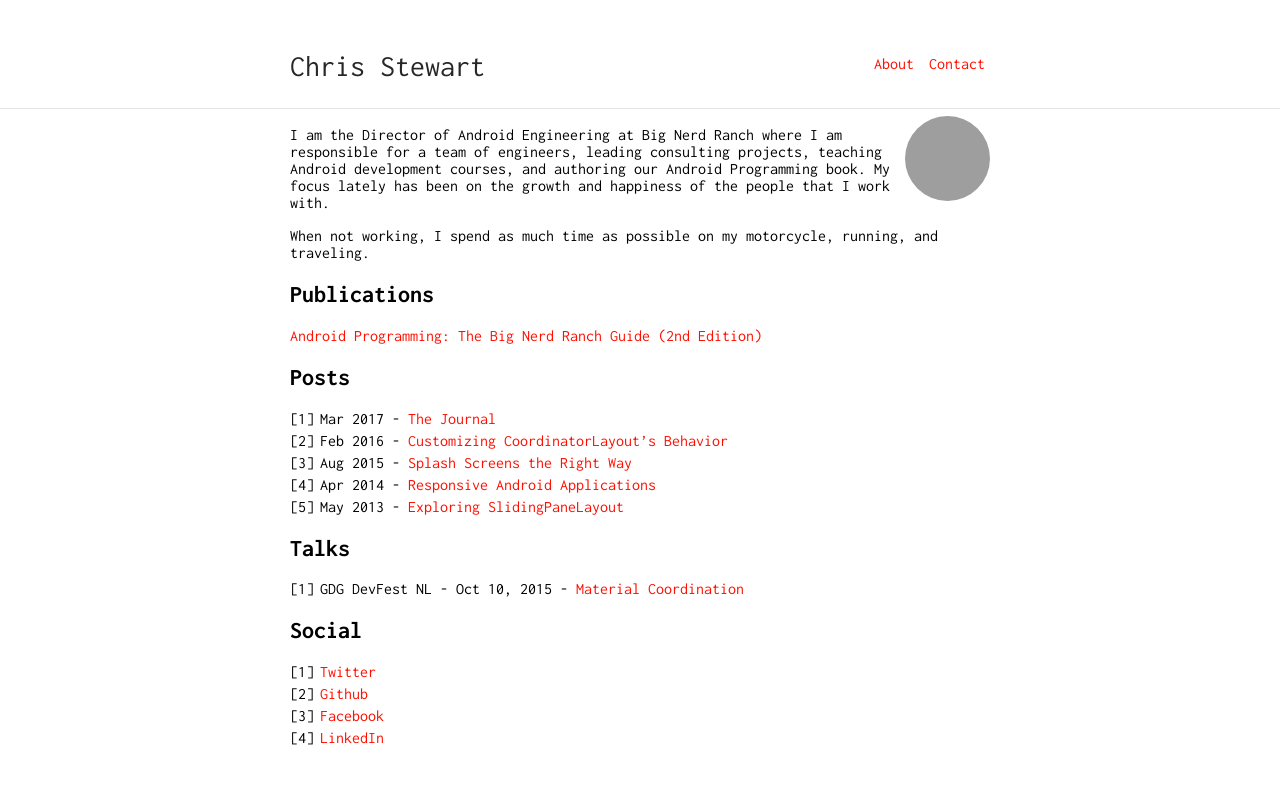
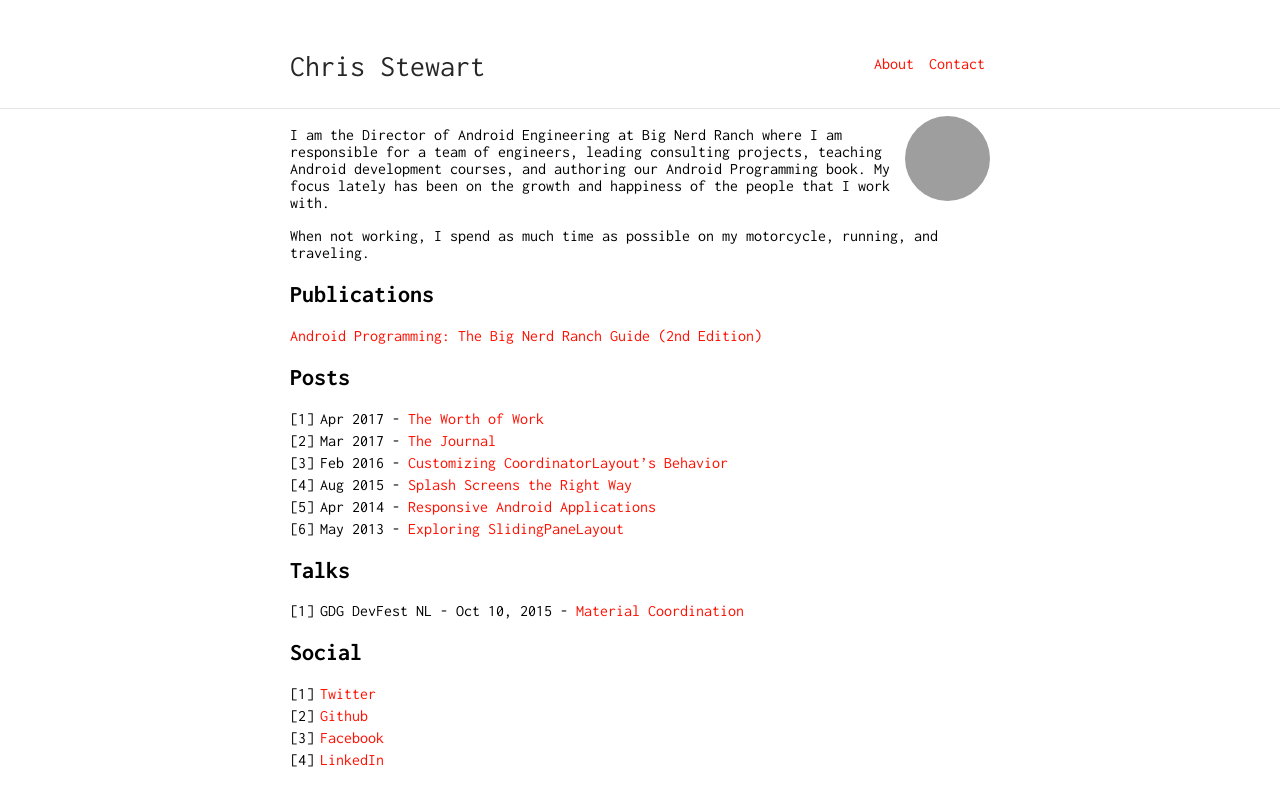
Before and after one commit to cstew/cstew.github.io, a Jekyll site: the page built from index.md, in a window 1280 px wide. Shown: the top 806 px of the page. Built offline with Jekyll 4.4.1, drawn with Linux system fonts in a browser that asks for light colours; grey boxes are pictures that could not be loaded.

Commit message:
Added The Worth of Work

```diff
--- a/index.md
+++ b/index.md
@@ -13,12 +13,12 @@
 [Android Programming: The Big Nerd Ranch Guide (2nd Edition)](https://amzn.com/0134171454)
 
 ## Posts
-
-1. Mar 2017 - [The Journal](https://medium.com/@cstew/the-journal-98b635e2386c#.ispknpbqn)
-2. Feb 2016 - [Customizing CoordinatorLayout's Behavior](https://www.bignerdranch.com/blog/customizing-coordinatorlayouts-behavior/)
-3. Aug 2015 - [Splash Screens the Right Way](https://www.bignerdranch.com/blog/splash-screens-the-right-way/)
-4. Apr 2014 - [Responsive Android Applications](https://www.objc.io/issues/11-android/responsive-android-applications/)
-5. May 2013 - [Exploring SlidingPaneLayout](https://www.bignerdranch.com/blog/exploring-slidingpanelayout/)
+1. Apr 2017 - [The Worth of Work](https://medium.com/@cstew/the-worth-of-work-68cdaaacf54e)
+2. Mar 2017 - [The Journal](https://medium.com/@cstew/the-journal-98b635e2386c#.ispknpbqn)
+3. Feb 2016 - [Customizing CoordinatorLayout's Behavior](https://www.bignerdranch.com/blog/customizing-coordinatorlayouts-behavior/)
+4. Aug 2015 - [Splash Screens the Right Way](https://www.bignerdranch.com/blog/splash-screens-the-right-way/)
+5. Apr 2014 - [Responsive Android Applications](https://www.objc.io/issues/11-android/responsive-android-applications/)
+6. May 2013 - [Exploring SlidingPaneLayout](https://www.bignerdranch.com/blog/exploring-slidingpanelayout/)
 
 ## Talks
 
```
